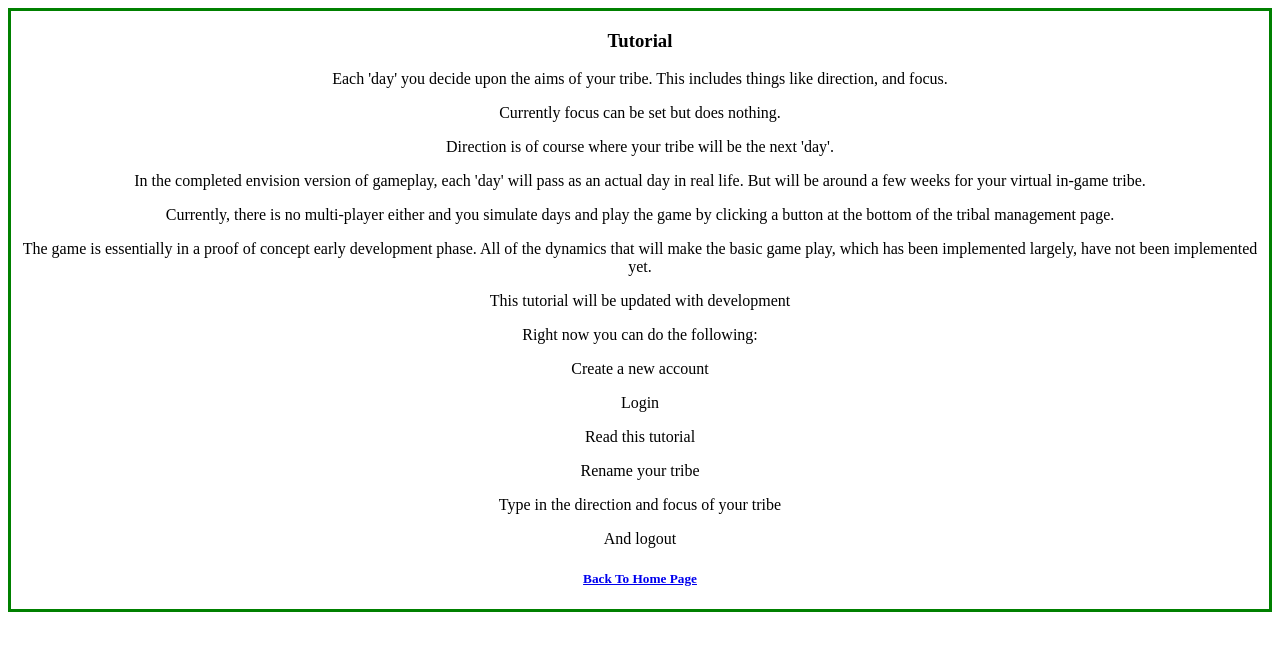
After one commit to tcs76321/CS467_400_S2020, a Symfony app: template templates/tribal_management/tutorial.html.twig in a window 1280 px wide. The commit adds this page. Shown: the top 651 px of the page. Run offline with Twig, Linux system fonts and the light colour scheme; the template is opened without the code that fills it, so the values that code supplies are empty; some libraries are stand-ins or nearby versions.

Commit message:
add the tutorial page

```diff
--- /dev/null
+++ b/templates/tribal_management/tutorial.html.twig
@@ -0,0 +1,31 @@
+{% extends 'base.html.twig' %}
+
+{% block title %}Tutorial{% endblock %}
+
+{% block body %}
+    <style>
+        *.body {
+            text-align: center;
+            border: 3px solid green;
+        }
+    </style>
+    <div class="body">
+        <h3>Tutorial</h3>
+
+        <p>Each 'day' you decide upon the aims of your tribe. This includes things like direction, and focus.</p>
+        <p>Currently focus can be set but does nothing.</p>
+        <p>Direction is of course where your tribe will be the next 'day'.</p>
+        <p>In the completed envision version of gameplay, each 'day' will pass as an actual day in real life. But will be around a few weeks for your virtual in-game tribe.</p>
+        <p>Currently, there is no multi-player either and you simulate days and play the game by clicking a button at the bottom of the tribal management page.</p>
+        <p>The game is essentially in a proof of concept early development phase. All of the dynamics that will make the basic game play, which has been implemented largely, have not been implemented yet.</p>
+        <p>This tutorial will be updated with development</p>
+        <p>Right now you can do the following:</p>
+        <p>Create a new account</p>
+        <p>Login</p>
+        <p>Read this tutorial</p>
+        <p>Rename your tribe</p>
+        <p>Type in the direction and focus of your tribe</p>
+        <p>And logout</p>
+        <h5><a href="{{ path('tribal_management') }}">Back To Home Page</a></h5>
+    </div>
+{% endblock %}
```
Also changed, not shown: src/Controller/TribalManagementController.php (+10 -0 lines), templates/tribal_management/index.html.twig (+7 -2 lines), public/images/worldMap.png (added).
